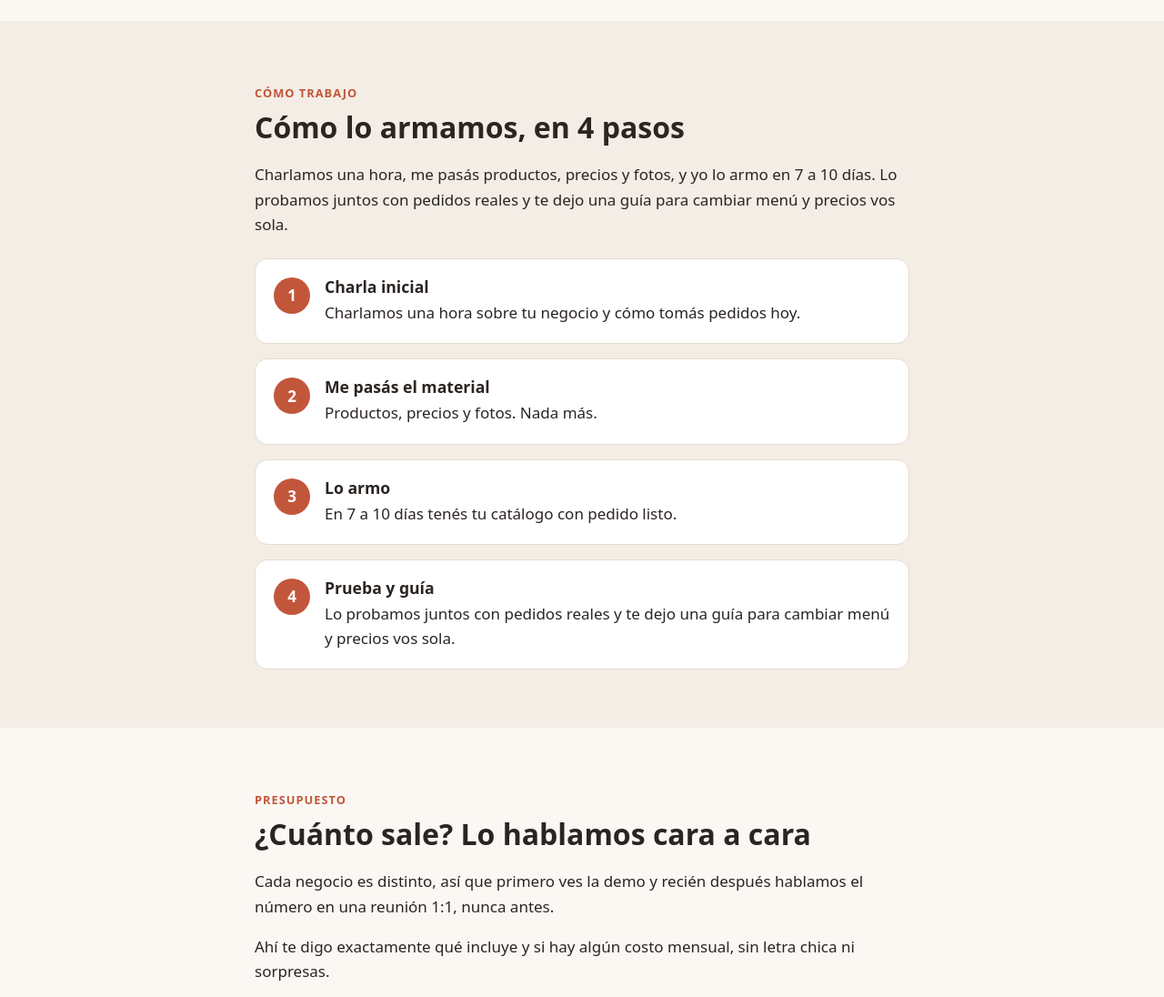
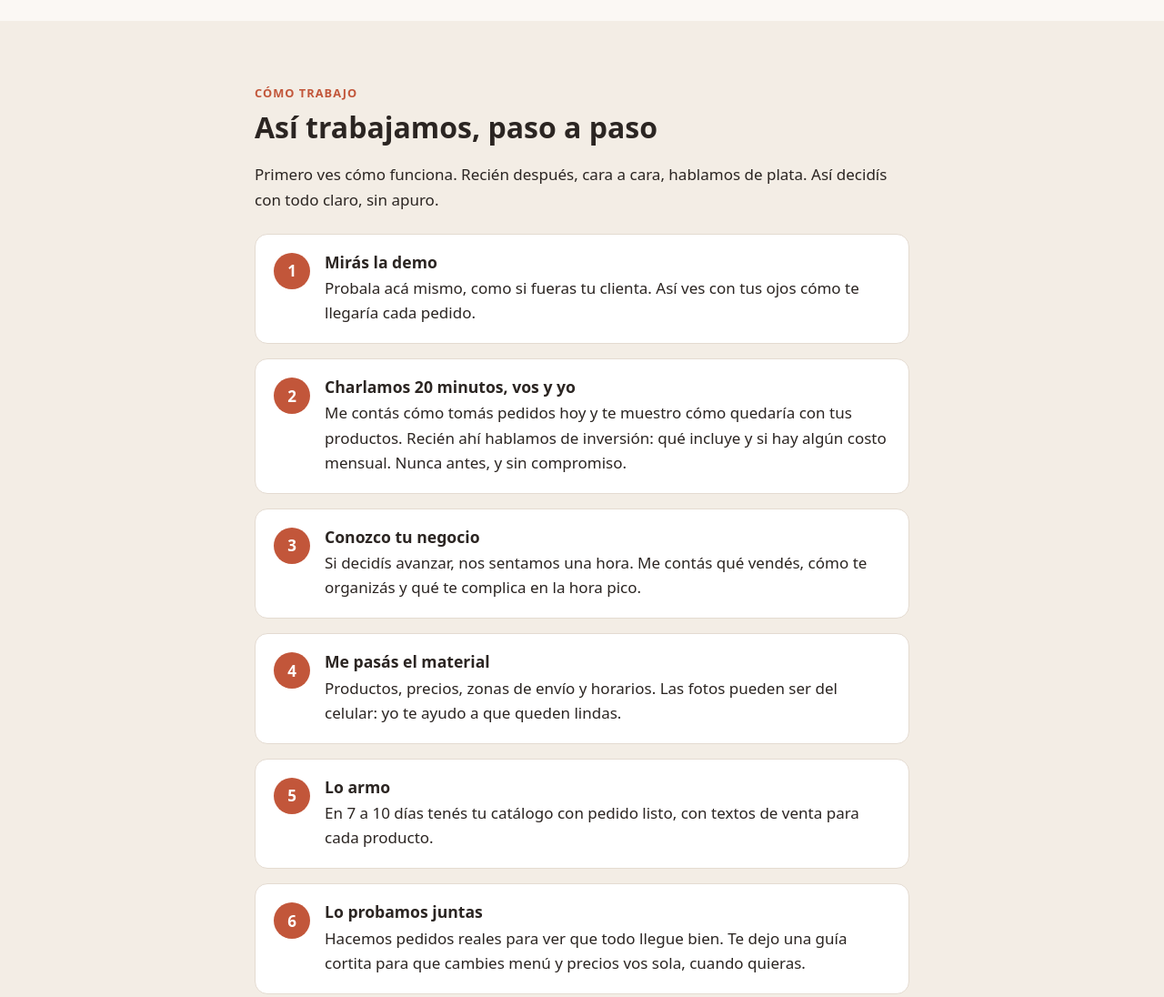
Before and after one commit to lucianafilipoff/portafolioprueba, a plain HTML site: page index.html in a window 1280 px wide. Shown: the part 2780-3876 px from the top of the page at 91% size. Drawn offline with Linux system fonts and the light colour scheme.

Commit message:
Add files via upload

```diff
--- a/index.html
+++ b/index.html
@@ -532,32 +532,45 @@
     <section id="como-trabajo">
       <div class="contenedor">
         <span class="etiqueta">Cómo trabajo</span>
-        <h2>Cómo lo armamos, en 4 pasos</h2>
-        <p>Charlamos una hora, me pasás productos, precios y fotos, y yo lo armo en 7 a 10 días. Lo probamos juntos con pedidos reales y te dejo una guía para cambiar menú y precios vos sola.</p>
-        <!-- Los números 1, 2, 3, 4 se ponen solos desde el CSS -->
+        <h2>Así trabajamos, paso a paso</h2>
+        <p>Primero ves cómo funciona. Recién después, cara a cara, hablamos de plata. Así decidís con todo claro, sin apuro.</p>
+        <!-- Los números 1 a 6 se ponen solos desde el CSS.
+             El orden importa: primero la demo, después la reunión 1:1 con la inversión. -->
         <ol class="pasos">
           <li>
             <div>
-              <h3>Charla inicial</h3>
-              <p>Charlamos una hora sobre tu negocio y cómo tomás pedidos hoy.</p>
+              <h3>Mirás la demo</h3>
+              <p>Probala acá mismo, como si fueras tu clienta. Así ves con tus ojos cómo te llegaría cada pedido.</p>
+            </div>
+          </li>
+          <li>
+            <div>
+              <h3>Charlamos 20 minutos, vos y yo</h3>
+              <p>Me contás cómo tomás pedidos hoy y te muestro cómo quedaría con tus productos. Recién ahí hablamos de inversión: qué incluye y si hay algún costo mensual. Nunca antes, y sin compromiso.</p>
+            </div>
+          </li>
+          <li>
+            <div>
+              <h3>Conozco tu negocio</h3>
+              <p>Si decidís avanzar, nos sentamos una hora. Me contás qué vendés, cómo te organizás y qué te complica en la hora pico.</p>
             </div>
           </li>
           <li>
             <div>
               <h3>Me pasás el material</h3>
-              <p>Productos, precios y fotos. Nada más.</p>
+              <p>Productos, precios, zonas de envío y horarios. Las fotos pueden ser del celular: yo te ayudo a que queden lindas.</p>
             </div>
           </li>
           <li>
             <div>
               <h3>Lo armo</h3>
-              <p>En 7 a 10 días tenés tu catálogo con pedido listo.</p>
+              <p>En 7 a 10 días tenés tu catálogo con pedido listo, con textos de venta para cada producto.</p>
             </div>
           </li>
           <li>
             <div>
-              <h3>Prueba y guía</h3>
-              <p>Lo probamos juntos con pedidos reales y te dejo una guía para cambiar menú y precios vos sola.</p>
+              <h3>Lo probamos juntas</h3>
+              <p>Hacemos pedidos reales para ver que todo llegue bien. Te dejo una guía cortita para que cambies menú y precios vos sola, cuando quieras.</p>
             </div>
           </li>
         </ol>
```
